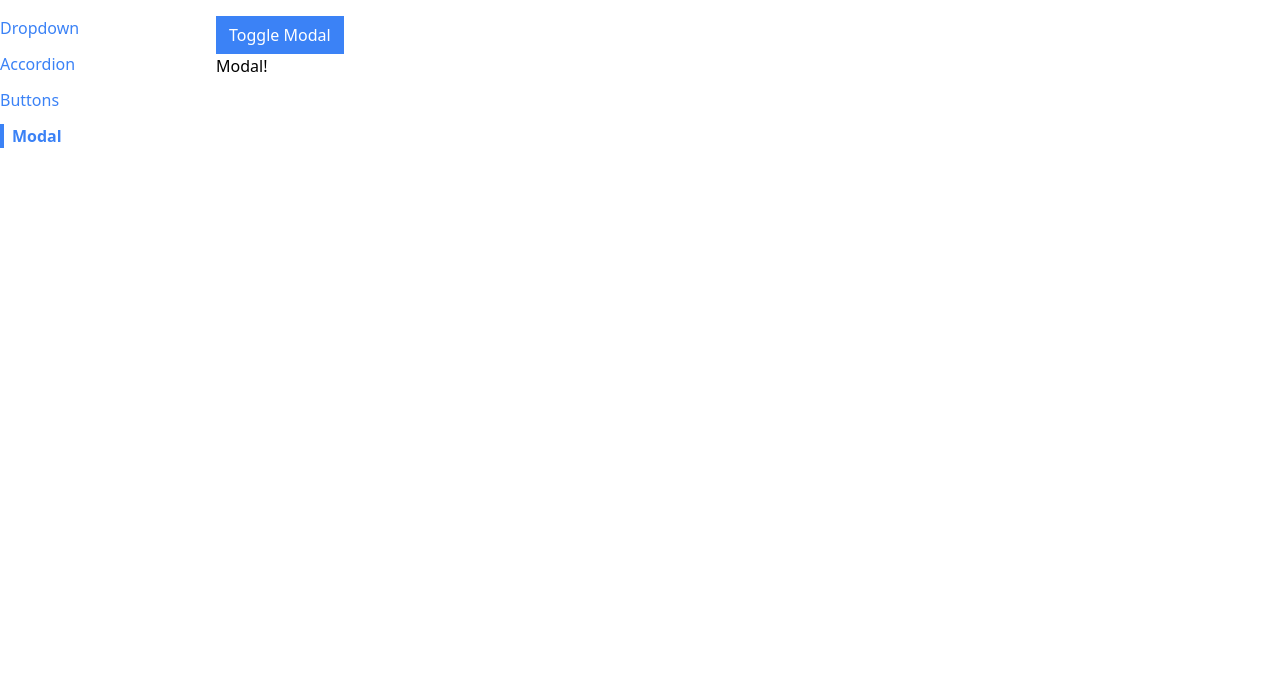
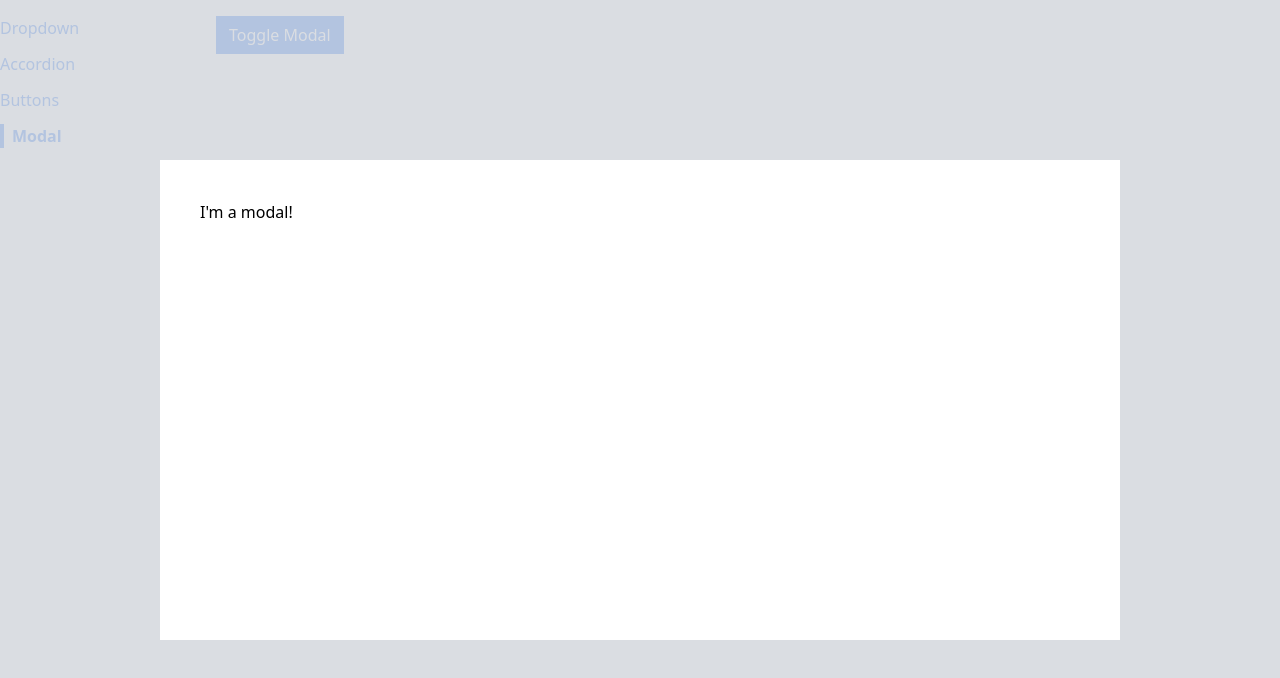
Before and after one commit to PedroMarMol/comps, a React (Create React App) app: page /modal in a window 1280 px wide. Both pictures are taken after a click on the button "Toggle Modal". Shown: the top 678 px of the page. Built offline with nearby package versions, Linux system fonts and the light colour scheme.

Commit message:
fixing modals with portals

```diff
--- a/public/index.html
+++ b/public/index.html
@@ -39,5 +39,6 @@
       To begin the development, run `npm start` or `yarn start`.
       To create a production bundle, use `npm run build` or `yarn build`.
     -->
+    <div class="modal-container"></div>
   </body>
 </html>
--- a/src/components/Modal.js
+++ b/src/components/Modal.js
@@ -1,5 +1,13 @@
+import ReactDOM from "react-dom";
+
 function Modal() {
-    return <div>Modal!</div>
+    return ReactDOM.createPortal(
+        <div>
+            <div className="absolute inset-0 bg-gray-300 opacity-80"></div>
+            <div className="absolute inset-40 p-10 bg-white">I'm a modal!</div>
+        </div>,
+        document.querySelector('.modal-container')
+    );
 }
 
 export default Modal;
--- a/src/pages/ModalPage.js
+++ b/src/pages/ModalPage.js
@@ -10,7 +10,7 @@
     };
 
     return (
-        <div>
+        <div className="relative">
             <Button onClick={handleClick} primary>Toggle Modal</Button>
             {showModal && <Modal />}
         </div>
```
